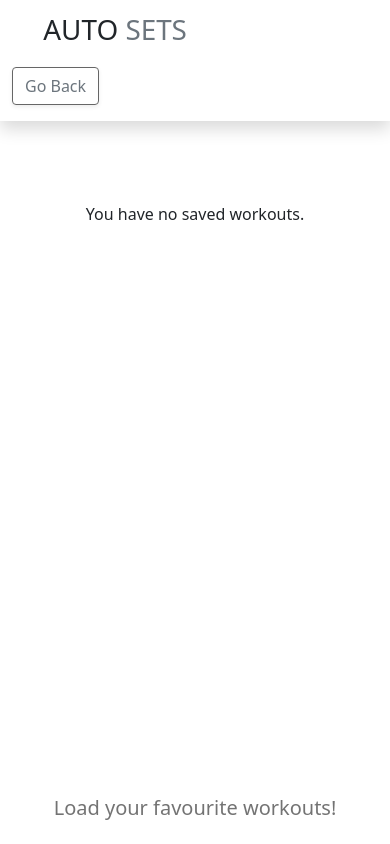
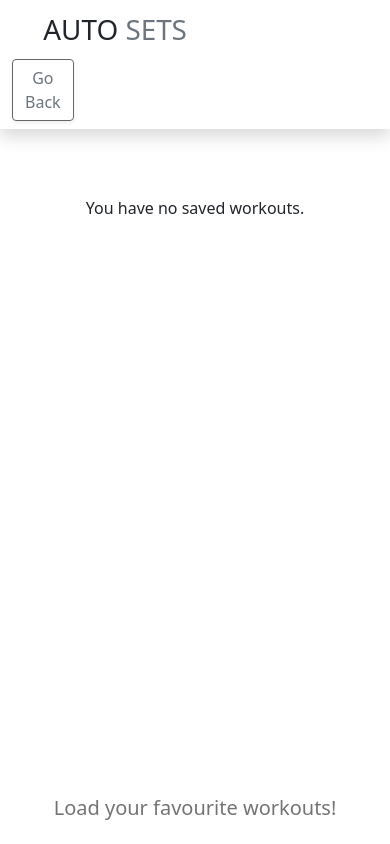
Before and after one commit to lesserfish/Autosets, a Svelte app: page / in a window 390 px wide. Both pictures are taken after a click on the button "Load". Built offline with nearby package versions, Linux system fonts and the light colour scheme.

Commit message:
Made things more responsive for smartphones

```diff
--- a/src/App.svelte
+++ b/src/App.svelte
@@ -76,7 +76,7 @@
 				<h1 class="display-6 text-dark">AUTO <span class="text-secondary">SETS</span></h1>
 			</div>
 		</div>
-		<div class="form-inline my-2 my-sm-0">
+		<div class="col-1">
 			<button type="button" class="btn btn-outline-secondary shadow-sm" on:click={() => {mode = (mode < 3) ? 3 : 0;}}> {mode < 3 ? "Load" : "Go Back"}  </button>
 		</div>
 	</nav>
@@ -85,11 +85,11 @@
 
 <div class="container Main">
 	<div class="row">
-		<div class="col">
+		<div class="col-3">
 			<button type="button" class="btn btn-outline-secondary shadow-sm {mode == 0 ? "disabled" : ""} {mode == 3 ? "invisible" : ""}" on:click={() => { mode = Math.max(mode - 1, 0); animationSpeed = -1 * Math.abs(animationSpeed);} }> Previous Step </button>
 		</div>
 		<div class="col-6"></div>
-		<div class="col">
+		<div class="col-3">
 			<button type="button" class="btn btn-outline-secondary shadow-sm {mode == 2 ? "disabled" : ""} {mode == 3 ? "invisible" : ""}" on:click={() => { mode = Math.min(mode + 1, 2); animationSpeed = Math.abs(animationSpeed); }}> Next Step</button>
 		</div>
 	</div>
@@ -114,6 +114,7 @@
 	{/if}
 	</div>
 
+	<div class="specialFooter">
 		<nav class="navbar fixed-bottom navbar-light">
 			<div class="col-12">
 				<div class="navbar-text text-center">
@@ -130,6 +131,7 @@
 				</div>
 			</div>
 		</nav>
+	</div>
 </div>
 </body>
 <style>
@@ -174,5 +176,8 @@
 		left: -60%;
 		top:-245%;
 	}
+	.specialFooter{
+		pointer-events: none;
+	}
 
 </style>
--- a/src/Components/Cookies.svelte
+++ b/src/Components/Cookies.svelte
@@ -49,16 +49,18 @@ export let AppObjects;
     let cookie_mode = -1;
 </script>
 
+
+<div class="scrollSpecial">
     {#if saved_cookies.length == 0}
         <h6 class="display-7">You have no saved workouts.</h6>
     {/if}
 
     <div class="row">
-    <div class="col scrollSpecial">
+        <div class="col">
             <ul class="list-group list-group-flush">
                 {#each saved_cookies as cookie, i}
                     <li class="list-group-item bg-transparent liSpecial">
-                <button class="btn btn-outline-secondary col-1 text-secondary" on:click={() => {LoadExerciseList(i); cookie_mode = (cookie_mode == i) ?  -1 : i}}>Save {i}</button>
+                    <button class="btn btn-outline-secondary col text-secondary" on:click={() => {LoadExerciseList(i); cookie_mode = (cookie_mode == i) ?  -1 : i}}>Save {i}</button>
                     </li>
                 {/each}
             </ul>
@@ -68,7 +70,7 @@ export let AppObjects;
     {#if cookie_mode != -1}
 
     <div class="row" out:fade="{{duration: 400}}" in:fade="{{duration: 200}}">
-    <div class="col scrollSpecial">
+        <div class="col">
             <p class="btn-outline-secondary disabled" data-bs-toggle="tooltip" data-bs-placement="top" title="For each exercise you wish to add to your workout, you can filter out muscle group, difficulty, required equipment and exercise type.">Your results:</p>
             <ul class="list-group list-group-flush">
 
@@ -80,15 +82,16 @@ export let AppObjects;
             </ul>
         </div>
     </div>
-
     {/if}
-
+</div>
 <style>
     .liSpecial{
         border:0 !important;
     }
     .scrollSpecial{
         overflow-y: auto;
-        max-height: 75vh;
+        overflow-x: hidden;
+        max-height: 65vh;
+        margin-bottom: 500px !important;
     }
 </style>
--- a/src/Components/Output.svelte
+++ b/src/Components/Output.svelte
@@ -116,7 +116,7 @@ import ExerciseItem from "./ExerciseItem.svelte"
                 </li>
             {/each}
             <li class ="list-group-item bg-transparent liSpecial">
-                <button class="btn btn-outline-secondary col-1 text-primary" on:click={SaveToCookie}>Save</button>
+                <button class="btn btn-outline-secondary col text-primary" on:click={SaveToCookie}>Save</button>
             </li>
         </ul>
     </div>
@@ -141,6 +141,6 @@ import ExerciseItem from "./ExerciseItem.svelte"
     }
     .scrollSpecial{
         overflow-y: auto;
-        max-height: 75vh;
+        max-height: 65vh;
     }
 </style>
--- a/src/Components/Template.svelte
+++ b/src/Components/Template.svelte
@@ -45,7 +45,7 @@
                 </li>
             {/each}
             <li class ="list-group-item bg-transparent liSpecial">
-                <button class="btn btn-outline-secondary col-1 text-primary" data-bs-toggle="modal" data-bs-target="#FilterModal">Add</button>
+                <button class="btn btn-outline-secondary col text-primary" data-bs-toggle="modal" data-bs-target="#FilterModal">Add</button>
             </li>
         </ul>
     </div>
@@ -59,6 +59,6 @@
     }
     .scrollSpecial{
         overflow-y: auto;
-        max-height: 75vh;
+        max-height: 65vh;
     }
 </style>
```
Lines whose indentation alone changed are shown as unchanged.
